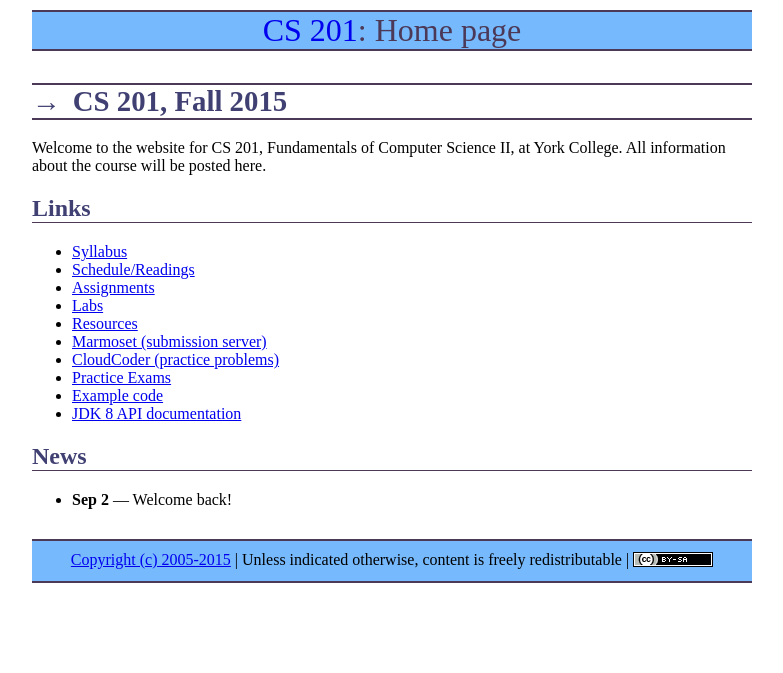
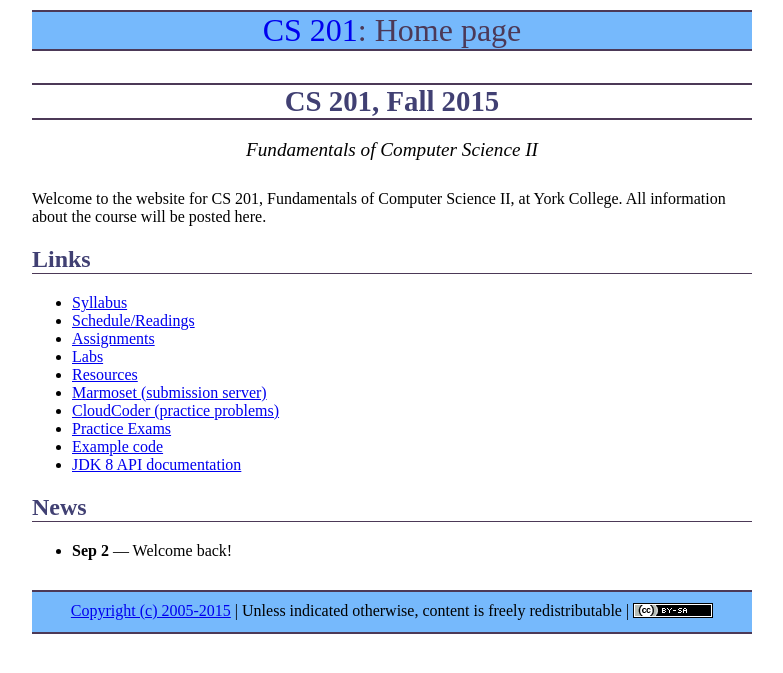
Before and after one commit to ycpcs/cs201-fall2015, a Jekyll site: the page built from index.md, in a window 1280 px wide. Shown: the top 673 px of the page, without its empty margins (248-1031 px from the left). Built offline with Jekyll 4.4.1, drawn with Linux system fonts in a browser that asks for light colours; Markdown is read by kramdown in place of the engine named in the settings.

Commit message:
CSS/layout tweaks

```diff
--- a/css/site.css
+++ b/css/site.css
@@ -43,6 +43,13 @@ $color5: #4c3957;
 	background: #76b9fc;
 }
 
+#subtitle {
+	font-size: 120%;
+	text-align: center;
+	font-style: italic;
+	margin-bottom: 1.5em;
+}
+
 /* Minor tweak to get the CC image link to align nicely with the footer text */
 a.cc-img {
 	vertical-align: -2px;
@@ -79,16 +86,12 @@ h1, h2, h3 {
 	color: #414073;
 }
 
-h1:before {
-	content: "→";
-	margin-right: 12px;
-}
-
 h1 {
 	margin-top: 32px;
 	border-top: 2px solid #4c3957;
 	border-bottom: 2px solid #4c3957;
 	font-size: 180%;
+	text-align: center;
 }
 
 h2, h3 {
--- a/index.md
+++ b/index.md
@@ -4,6 +4,8 @@ title: Home page
 ---
 
 # CS 201, Fall 2015
+
+<div id="subtitle">Fundamentals of Computer Science II</div>
 
 Welcome to the website for CS 201, Fundamentals of Computer Science II, at York College.  All information about the course will be posted here.
 
```
Also changed, not shown: syllabus.md (+3 -2 lines).
